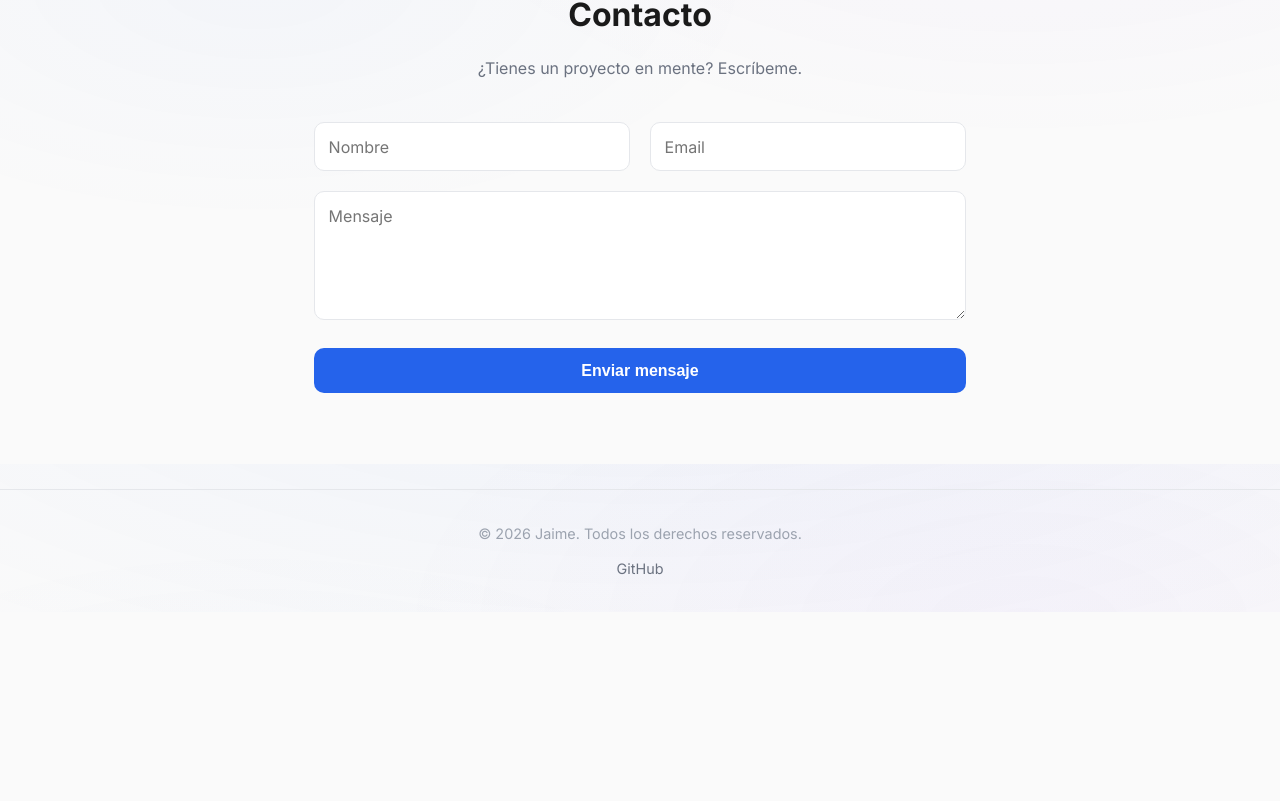
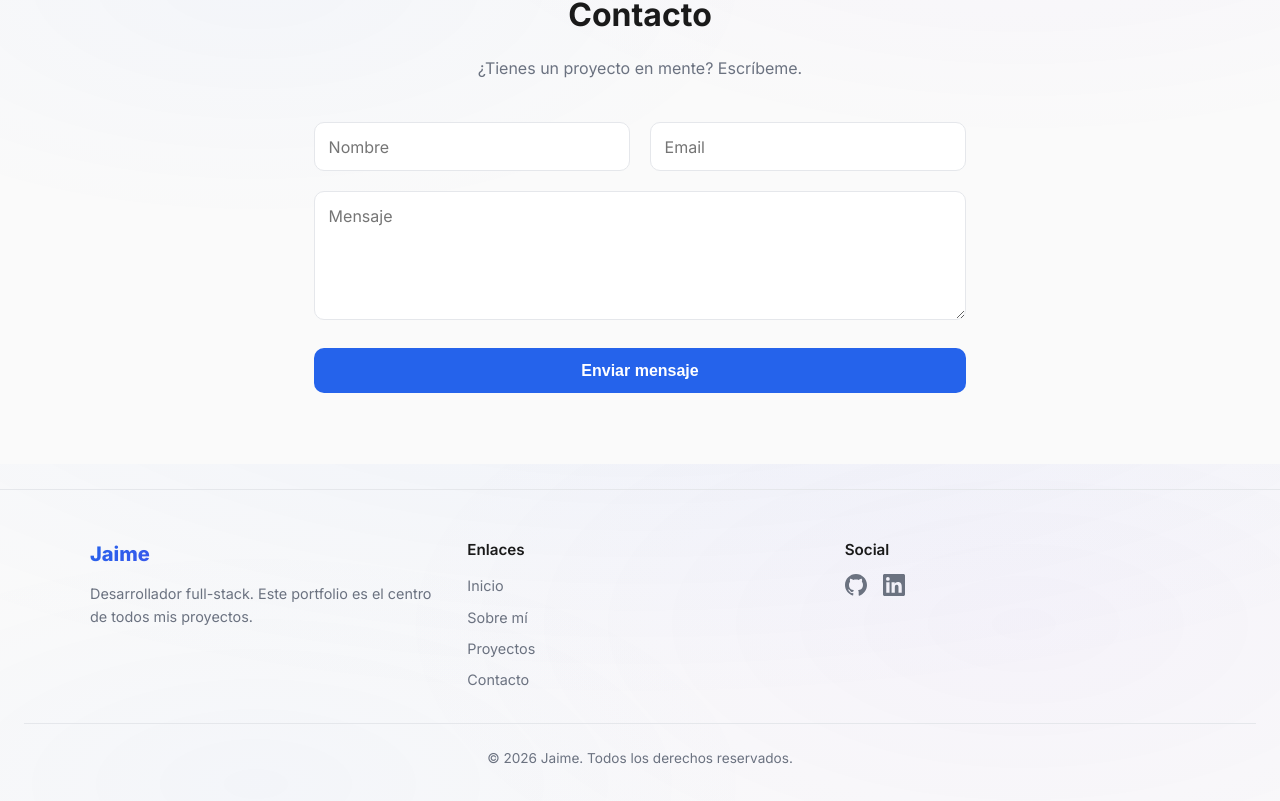
Before and after one commit to bjacklender726-ui/Porfolio, a React (Vite) app in the folder portfolio/client/: page / in a window 1280 px wide. Shown: the part 1936-2737 px from the top of the page. Before the commit the page ends 2548 px from the top, so only its background shows below. Built offline with nearby package versions, Linux system fonts and the light colour scheme; no server answers.

Commit message:
feat(ui): Footer 3 columnas con enlaces y botón volver arriba

```diff
--- a/portfolio/client/src/components/Footer.jsx
+++ b/portfolio/client/src/components/Footer.jsx
@@ -1,30 +1,143 @@
+import { useState, useEffect } from 'react'
+
 function Footer() {
   const year = new Date().getFullYear()
+  const [showTop, setShowTop] = useState(false)
+
+  useEffect(() => {
+    const handleScroll = () => setShowTop(window.scrollY > 400)
+    window.addEventListener('scroll', handleScroll, { passive: true })
+    return () => window.removeEventListener('scroll', handleScroll)
+  }, [])
+
+  const scrollToTop = () => {
+    window.scrollTo({ top: 0, behavior: 'smooth' })
+  }
 
   return (
-    <footer
-      style={{
-        borderTop: '1px solid #e5e7eb',
-        padding: '2rem 1.5rem',
-        textAlign: 'center',
-        color: '#9ca3af',
-        fontSize: '0.9rem',
-      }}
+    <footer style={{
+      borderTop: '1px solid var(--color-border)',
+      padding: '3rem 1.5rem 2rem',
+      position: 'relative',
+    }}>
+      <div style={{
+        maxWidth: 'var(--max-width)',
+        margin: '0 auto',
+        display: 'grid',
+        gridTemplateColumns: 'repeat(3, 1fr)',
+        gap: '2rem',
+      }} className="footer-grid">
+        <div>
+          <div style={{
+            fontWeight: 800,
+            fontSize: '1.25rem',
+            background: 'linear-gradient(135deg, var(--color-primary), var(--color-accent))',
+            WebkitBackgroundClip: 'text',
+            WebkitTextFillColor: 'transparent',
+            marginBottom: '0.75rem',
+          }}>
+            Jaime
+          </div>
+          <p style={{ color: 'var(--color-text-secondary)', fontSize: '0.9rem', lineHeight: 1.6 }}>
+            Desarrollador full-stack. Este portfolio es el centro de todos mis proyectos.
+          </p>
+        </div>
+
+        <div>
+          <h4 style={{ fontWeight: 600, marginBottom: '0.75rem', fontSize: '0.95rem' }}>Enlaces</h4>
+          <nav style={{ display: 'flex', flexDirection: 'column', gap: '0.5rem' }}>
+            {['Inicio', 'Sobre mí', 'Proyectos', 'Contacto'].map(l => (
+              <a
+                key={l}
+                href={`#${l === 'Inicio' ? 'hero' : l.toLowerCase().normalize('NFD').replace(/[\u0300-\u036f]/g, '')}`}
+                style={{ color: 'var(--color-text-secondary)', fontSize: '0.9rem', transition: 'color 0.2s' }}
+                onMouseEnter={e => e.target.style.color = 'var(--color-primary)'}
+                onMouseLeave={e => e.target.style.color = 'var(--color-text-secondary)'}
               >
-      <p>&copy; {year} Jaime. Todos los derechos reservados.</p>
+                {l}
+              </a>
+            ))}
+          </nav>
+        </div>
 
-      <div style={{ display: 'flex', gap: '1rem', justifyContent: 'center', marginTop: '0.75rem' }}>
+        <div>
+          <h4 style={{ fontWeight: 600, marginBottom: '0.75rem', fontSize: '0.95rem' }}>Social</h4>
+          <div style={{ display: 'flex', gap: '1rem' }}>
             <a
               href="https://github.com/bjacklender726-ui"
               target="_blank"
               rel="noopener noreferrer"
-          style={{ color: '#6b7280', transition: 'color 0.2s' }}
-          onMouseEnter={e => e.target.style.color = '#2563eb'}
-          onMouseLeave={e => e.target.style.color = '#6b7280'}
+              aria-label="GitHub"
+              style={{ color: 'var(--color-text-secondary)', transition: 'color 0.2s' }}
+              onMouseEnter={e => e.target.style.color = 'var(--color-primary)'}
+              onMouseLeave={e => e.target.style.color = 'var(--color-text-secondary)'}
             >
-          GitHub
+              <svg width="22" height="22" viewBox="0 0 24 24" fill="currentColor">
+                <path d="M12 0C5.37 0 0 5.37 0 12c0 5.3 3.438 9.8 8.205 11.385.6.113.82-.258.82-.577 0-.285-.01-1.04-.015-2.04-3.338.724-4.042-1.61-4.042-1.61C4.422 18.07 3.633 17.7 3.633 17.7c-1.087-.744.084-.729.084-.729 1.205.084 1.838 1.236 1.838 1.236 1.07 1.835 2.809 1.305 3.495.998.108-.776.417-1.305.76-1.605-2.665-.3-5.466-1.332-5.466-5.93 0-1.31.465-2.38 1.235-3.22-.135-.303-.54-1.523.105-3.176 0 0 1.005-.322 3.3 1.23.96-.267 1.98-.399 3-.405 1.02.006 2.04.138 3 .405 2.28-1.552 3.285-1.23 3.285-1.23.645 1.653.24 2.873.12 3.176.765.84 1.23 1.91 1.23 3.22 0 4.61-2.805 5.625-5.475 5.92.42.36.81 1.096.81 2.22 0 1.606-.015 2.896-.015 3.286 0 .315.21.69.825.57C20.565 21.795 24 17.295 24 12 24 5.37 18.63 0 12 0" />
+              </svg>
+            </a>
+            <a
+              href="https://linkedin.com/in/"
+              target="_blank"
+              rel="noopener noreferrer"
+              aria-label="LinkedIn"
+              style={{ color: 'var(--color-text-secondary)', transition: 'color 0.2s' }}
+              onMouseEnter={e => e.target.style.color = 'var(--color-primary)'}
+              onMouseLeave={e => e.target.style.color = 'var(--color-text-secondary)'}
+            >
+              <svg width="22" height="22" viewBox="0 0 24 24" fill="currentColor">
+                <path d="M20.447 20.452h-3.554v-5.569c0-1.328-.027-3.037-1.852-3.037-1.853 0-2.136 1.445-2.136 2.939v5.667H9.351V9h3.414v1.561h.046c.477-.9 1.637-1.85 3.37-1.85 3.601 0 4.267 2.37 4.267 5.455v6.286zM5.337 7.433a2.062 2.062 0 01-2.063-2.065 2.064 2.064 0 112.063 2.065zm1.782 13.019H3.555V9h3.564v11.452zM22.225 0H1.771C.792 0 0 .774 0 1.729v20.542C0 23.227.792 24 1.771 24h20.451C23.2 24 24 23.227 24 22.271V1.729C24 .774 23.2 0 22.222 0h.003z" />
+              </svg>
             </a>
           </div>
+        </div>
+      </div>
+
+      <div style={{
+        textAlign: 'center',
+        color: 'var(--color-text-secondary)',
+        fontSize: '0.85rem',
+        marginTop: '2rem',
+        paddingTop: '1.5rem',
+        borderTop: '1px solid var(--color-border)',
+      }}>
+        &copy; {year} Jaime. Todos los derechos reservados.
+      </div>
+
+      {showTop && (
+        <button
+          onClick={scrollToTop}
+          aria-label="Volver arriba"
+          style={{
+            position: 'fixed',
+            bottom: '2rem',
+            right: '2rem',
+            width: 44,
+            height: 44,
+            borderRadius: '50%',
+            background: 'var(--color-primary)',
+            color: '#fff',
+            border: 'none',
+            cursor: 'pointer',
+            fontSize: '1.25rem',
+            boxShadow: '0 2px 12px rgba(37,99,235,0.3)',
+            transition: 'all 0.3s',
+            display: 'grid',
+            placeItems: 'center',
+            zIndex: 999,
+          }}
+          onMouseEnter={e => {
+            e.target.style.background = 'var(--color-primary-dark)'
+            e.target.style.transform = 'translateY(-2px)'
+          }}
+          onMouseLeave={e => {
+            e.target.style.background = 'var(--color-primary)'
+            e.target.style.transform = 'none'
+          }}
+        >
+          ↑
+        </button>
+      )}
     </footer>
   )
 }
--- a/portfolio/client/src/index.css
+++ b/portfolio/client/src/index.css
@@ -105,6 +105,7 @@ h2 {
 @media (max-width: 768px) {
   .about-grid { grid-template-columns: 1fr !important; gap: 2rem !important; }
   .contact-row { grid-template-columns: 1fr !important; }
+  .footer-grid { grid-template-columns: 1fr !important; text-align: center; }
 }
 
 @media (max-width: 640px) {
```
Lines whose indentation alone changed are shown as unchanged.
